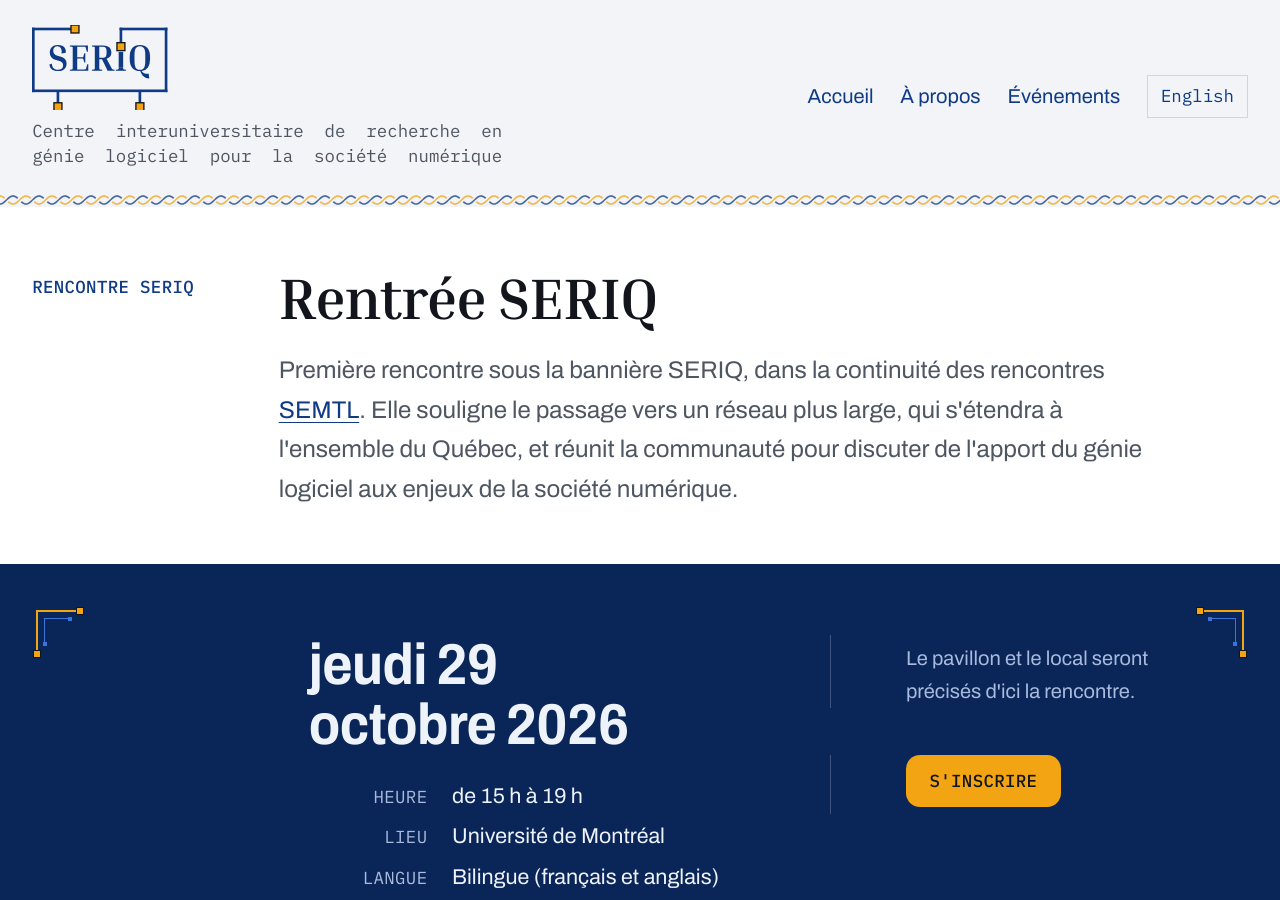
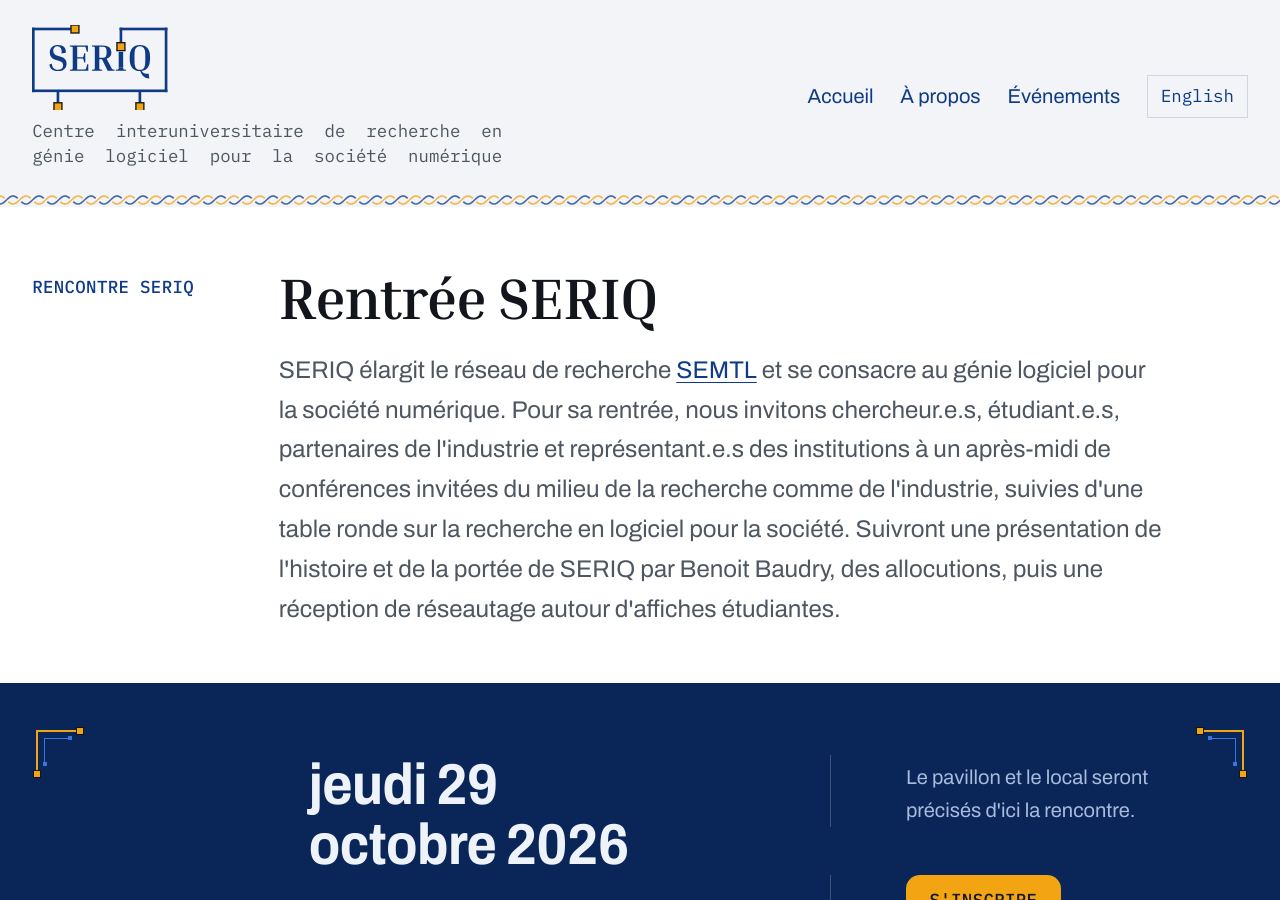
Before and after one commit to seriq-ca/seriq-ca.github.io, a Jekyll site: the page built from _events/2026-10-29-rentree-seriq.md, in a window 1280 px wide and 900 px high. Built offline with Jekyll 4.4.1, drawn with Linux system fonts in a browser that asks for light colours; some of the changed text lies outside the part shown.

Commit message:
Rewrite the rentrée lede, summary and description around the programme, and rename the French closing item to Réception de réseautage

```diff
--- a/_events/2026-10-29-rentree-seriq.md
+++ b/_events/2026-10-29-rentree-seriq.md
@@ -2,7 +2,7 @@
 ref: event-2026-10-29
 title: Rentrée SERIQ
 title_head: "Rentrée SERIQ · 29 octobre 2026"
-description: "Première rencontre sous la bannière SERIQ et passage vers un réseau qui s'étendra au Québec. Le 29 octobre 2026 de 15 h à 19 h à l'Université de Montréal. Conférences invitées, table ronde et réseautage."
+description: "La rentrée de SERIQ, qui élargit le réseau de recherche SEMTL au génie logiciel pour la société numérique. Le 29 octobre 2026 de 15 h à 19 h à l'Université de Montréal. Conférences invitées, table ronde, présentation de SERIQ et réception de réseautage."
 permalink: /evenements/2026-10-29-rentree-seriq/
 event_date: 2026-10-29
 event_time: de 15 h à 19 h
@@ -20,9 +20,9 @@
 speakers: rentree-2026
 name_lang: fr
 summary: >-
-  La rentrée marque la reprise des rencontres sous la bannière SERIQ,
-  dans la continuité du réseau SEMTL et de ses plus de dix années
-  d'activité.
+  SERIQ élargit le réseau de recherche SEMTL au génie logiciel pour la
+  société numérique. Sa rentrée réunit la communauté autour de conférences
+  invitées, d'une table ronde et d'une réception.
 ---
 
 <div class="hero">
@@ -30,11 +30,16 @@
     <p class="kicker">Rencontre SERIQ</p>
     <h1>Rentrée SERIQ</h1>
     <p class="lede">
-      Première rencontre sous la bannière SERIQ, dans la continuité des
-      rencontres <a href="https://semtl.github.io/">SEMTL</a>. Elle souligne le
-      passage vers un réseau plus large, qui s'étendra à l'ensemble du Québec,
-      et réunit la communauté pour discuter de l'apport du génie logiciel aux
-      enjeux de la société numérique.
+      SERIQ élargit le réseau de recherche
+      <a href="https://semtl.github.io/">SEMTL</a> et se consacre au génie
+      logiciel pour la société numérique. Pour sa rentrée, nous invitons
+      chercheur.e.s, étudiant.e.s, partenaires de l'industrie et
+      représentant.e.s des institutions à un après-midi de conférences
+      invitées du milieu de la recherche comme de l'industrie, suivies d'une
+      table ronde sur la recherche en logiciel pour la société. Suivront une
+      présentation de l'histoire et de la portée de SERIQ par Benoit Baudry,
+      des allocutions, puis une réception de réseautage autour d'affiches
+      étudiantes.
     </p>
   </div>
 </div>
@@ -86,7 +91,7 @@
         d'autres représentant.e.s (à confirmer).
       </li>
       <li>
-        <strong>18 h 15 – 19 h</strong> Réseautage, avec des affiches
+        <strong>18 h 15 – 19 h</strong> Réception de réseautage, avec des affiches
         étudiantes.
         <ul>
           <li>
```
Also changed, not shown: _events/en/2026-10-29-rentree-seriq.md (+12 -9 lines).
